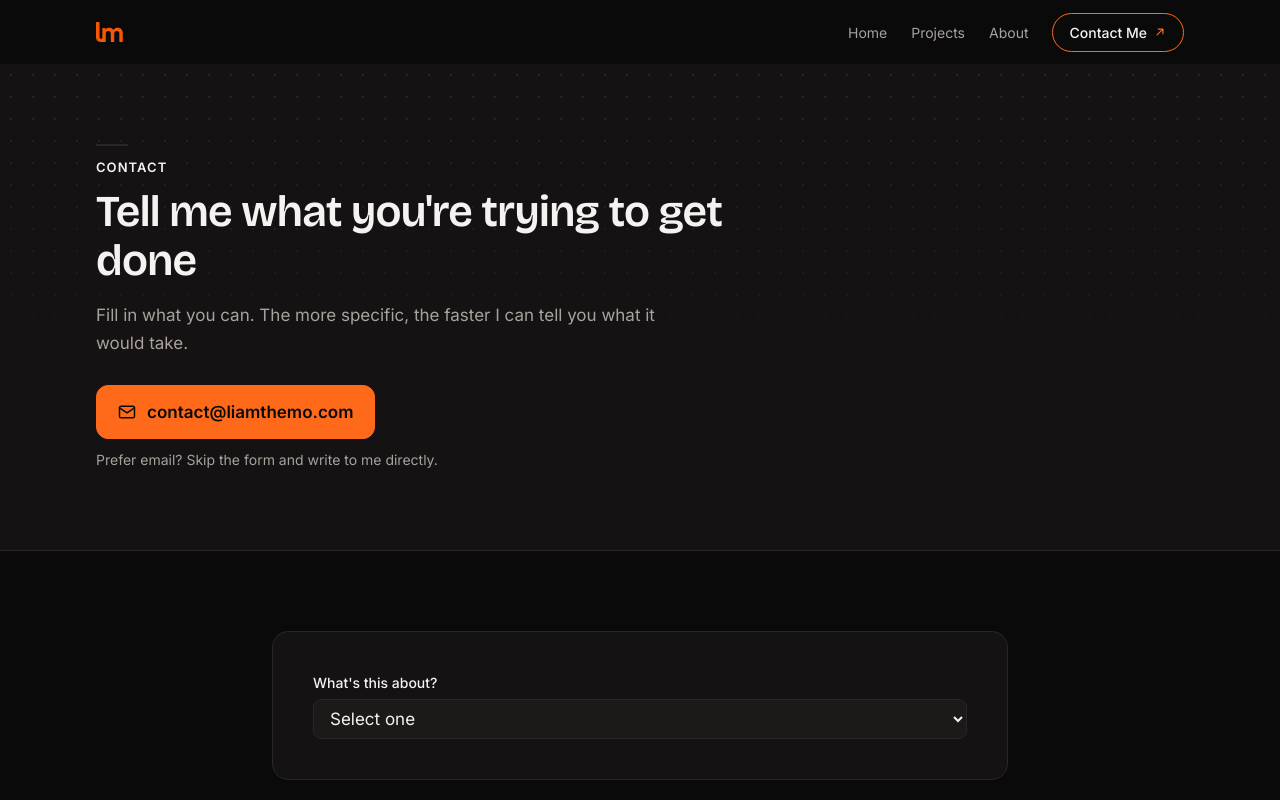
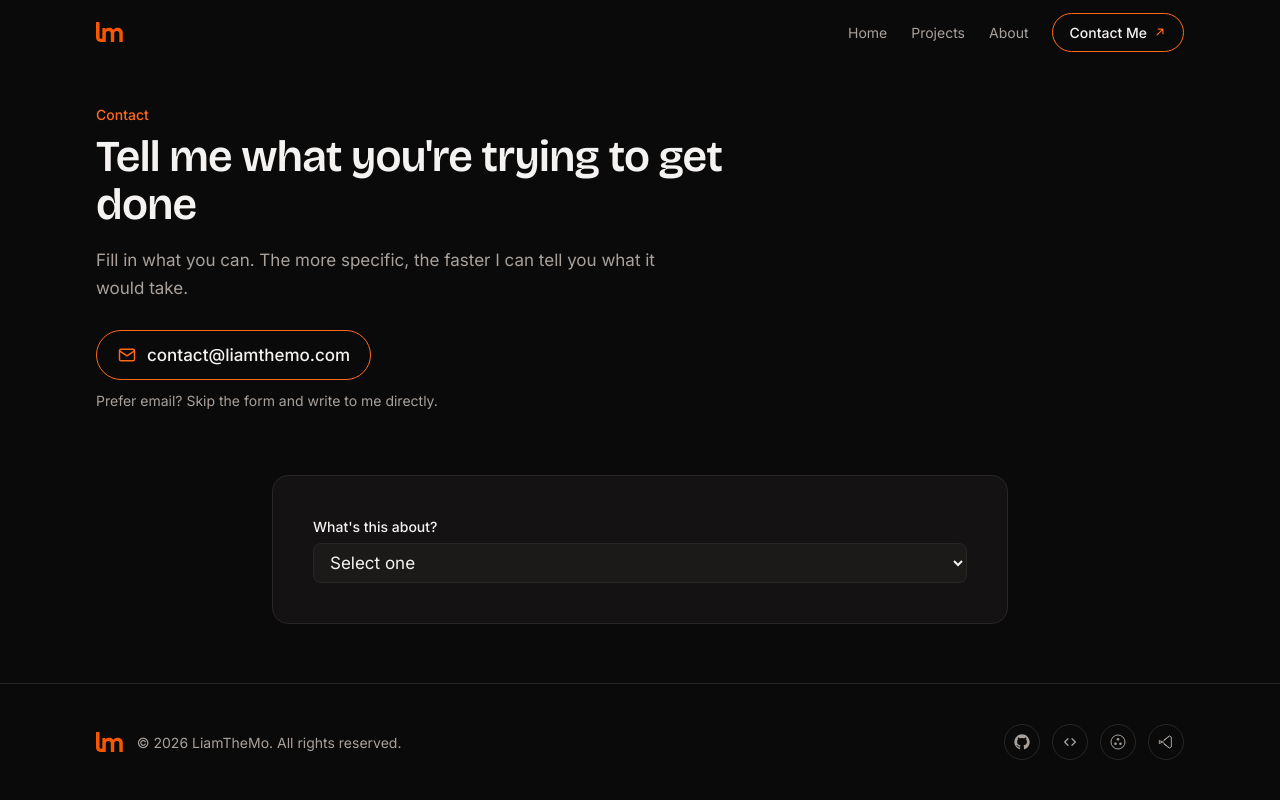
Before and after one commit to OrangeCheasy/LiamTheMo-Freelance-Website, a Next.js app in the folder liamthemo-freelance-website/: page /contact in a window 1280 px wide. Shown: the top 800 px of the page. Built offline with nearby package versions, Linux system fonts and the light colour scheme.

Commit message:
contact page fixes and changes

```diff
--- a/liamthemo-freelance-website/next.config.ts
+++ b/liamthemo-freelance-website/next.config.ts
@@ -3,6 +3,13 @@ import { initOpenNextCloudflareForDev } from "@opennextjs/cloudflare";
 
 const nextConfig: NextConfig = {
   /* config options here */
+
+  // Codespaces serves the dev server through a forwarded *.app.github.dev
+  // domain, not localhost. Next 15+ blocks cross-origin requests to dev
+  // assets (JS chunks, HMR) by default, so without this the HTML loads but
+  // hydration never happens — a blank white page with no visible error
+  // outside the terminal log.
+  allowedDevOrigins: ["*.app.github.dev"],
 };
 
 export default nextConfig;
--- a/liamthemo-freelance-website/src/app/contact/page.tsx
+++ b/liamthemo-freelance-website/src/app/contact/page.tsx
@@ -1,5 +1,4 @@
 import type { Metadata } from "next";
-import Eyebrow from "@/components/Eyebrow";
 import QuoteForm from "@/components/QuoteForm";
 import { SERVICE_META, type ServiceSlug } from "@/lib/types";
 
@@ -69,35 +68,37 @@ export default async function ContactPage({
 
   return (
     <>
-      <section className="relative overflow-hidden border-b border-border bg-surface">
-        {/*
-          Same dot-grid token as the home hero (§9: "precision, technical,
-          tidy", not a gradient blob) — this page had none of the home page's
-          texture and read flatter for it. Reused rather than reinvented, so
-          it costs nothing new and stays consistent with the one other place
-          it appears.
-        */}
-        <div
-          aria-hidden="true"
-          className="pointer-events-none absolute inset-0 bg-[radial-gradient(circle,var(--color-border)_1px,transparent_1px)] [background-size:22px_22px] [mask-image:linear-gradient(to_bottom,black,transparent_80%)]"
-        />
-
-        <div className="relative mx-auto max-w-6xl px-5 py-16 sm:px-8 sm:py-20">
-          <Eyebrow>Contact</Eyebrow>
-          <h1 className="mt-3 max-w-[24ch] text-h1 text-text">{heading}</h1>
+      {/*
+        PHASE R5 RESTYLE — presentation only, build order step 5. This page
+        was built before the home page was rebuilt, so it still opened with a
+        full-bleed `border-b bg-surface` band, the home hero's dot-grid, and
+        the Eyebrow rule. Services (R3) and Portfolio (R4) both dropped that
+        band for a plain max-w-6xl container with an accent micro-label above
+        the heading, and neither carries the dot-grid — that texture is the
+        home hero's own thing, not a site-wide token. Two rhythms on one site
+        reads as two sites, so this section now matches Services and
+        Portfolio rather than the home page it originally copied.
+      */}
+      <section className="relative">
+        <div className="relative mx-auto max-w-6xl px-5 pt-8 pb-6 sm:px-8 sm:pt-10 sm:pb-8">
+          <p className="text-small font-medium text-accent">Contact</p>
+          <h1 className="mt-2 max-w-[24ch] text-h1 text-text">{heading}</h1>
           <p className="mt-4 max-w-[56ch] text-body text-text-muted">
             {description}
           </p>
 
           {/*
-            The direct-email escape hatch the owner asked for. Solid accent
-            with dark text on top — same treatment as every other button on
-            the site (§9.2), not a one-off style, so it reads as "another way
-            to do the same thing" rather than a competing action.
+            The direct-email escape hatch the owner asked for. Outlined
+            accent pill, not a solid fill — Navbar.tsx made this exact call
+            site-wide (see its `ctaClasses` note): "Contact Me" used to be a
+            solid accent fill and was the one action-link that didn't match
+            its own CTASection styling, so it moved to the outlined
+            hover-glow pill every other action-link on the site uses. This
+            button was the last one still on the old solid-fill treatment.
           */}
           <a
             href="mailto:contact@liamthemo.com"
-            className="mt-7 inline-flex items-center gap-2.5 rounded-xl border border-accent bg-accent px-5 py-3 font-semibold text-bg transition-colors hover:bg-accent-hover"
+            className="group mt-7 inline-flex items-center gap-2.5 rounded-full border border-accent px-5 py-2.5 font-medium text-text transition-all duration-200 hover:border-accent-hover hover:shadow-[0_0_24px_var(--color-accent-dim)]"
           >
             <svg
               aria-hidden="true"
@@ -107,7 +108,7 @@ export default async function ContactPage({
               strokeWidth="1.75"
               strokeLinecap="round"
               strokeLinejoin="round"
-              className="h-5 w-5 shrink-0"
+              className="h-5 w-5 shrink-0 text-accent"
             >
               <rect x="3" y="5" width="18" height="14" rx="2" />
               <path d="m3 7 9 6 9-6" />
@@ -120,7 +121,7 @@ export default async function ContactPage({
         </div>
       </section>
 
-      <section className="mx-auto max-w-6xl px-5 py-16 sm:px-8 sm:py-20">
+      <section className="mx-auto max-w-6xl px-5 py-6 sm:px-8 sm:py-8">
         {/*
           Card treatment matching every other content block on the site
           (ServiceCard, ProjectCard: rounded-2xl border-border bg-surface) —
@@ -128,6 +129,12 @@ export default async function ContactPage({
           the one place left that didn't carry the site's surface language.
           The form itself no longer sets its own max-width; this wrapper is
           the single place that does, so the two can't drift apart.
+
+          py-6/py-8, not the old py-16/py-20: that padding matched the
+          removed full-bleed hero band's rhythm. Services and Portfolio both
+          space their stacked container sections at py-6/py-8, so this
+          section now closes that gap instead of leaving an oversized band
+          between two pages that otherwise match.
         */}
         <div className="mx-auto max-w-[46rem] rounded-2xl border border-border bg-surface p-6 sm:p-10">
           <QuoteForm initialService={topic} />
```
Also changed, not shown: 1 other file (tests, documents, lock files or other folders).
